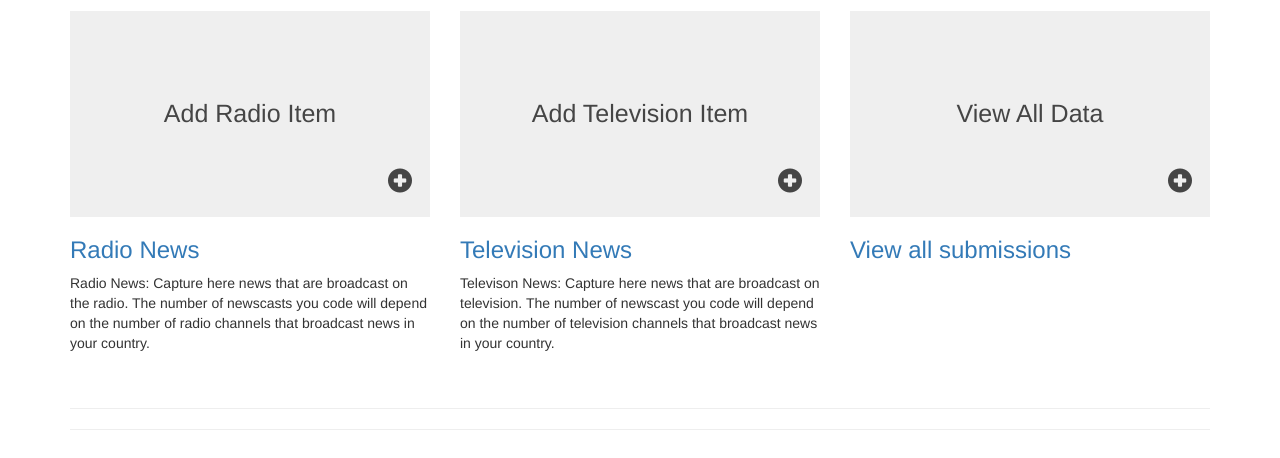
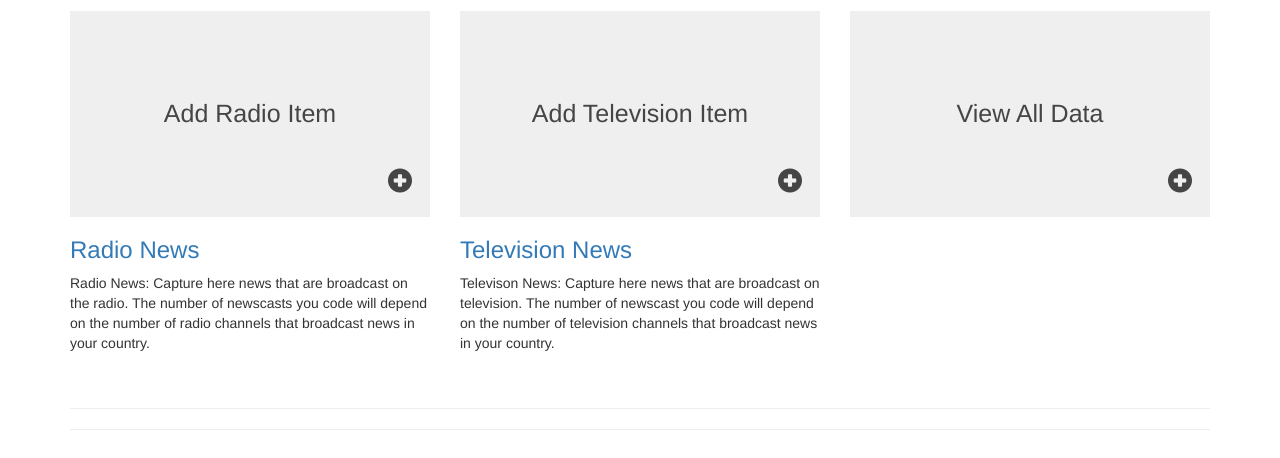
Before and after one commit to CodeForAfrica/gmmp, a Django app: page / in a window 1280 px wide. Shown: the part 548-1006 px from the top of the page. Run offline with Django 3.2, Linux system fonts and the light colour scheme; some libraries are stand-ins or nearby versions.

Commit message:
Tweaked front page
Removed empty link to view all submissions

```diff
--- a/gmmp/templates/index.html
+++ b/gmmp/templates/index.html
@@ -147,9 +147,6 @@
                         <i class="glyphicon glyphicon-plus-sign"></i>
                     </a>
                 </div>
-                <h3>
-                    <a href="#">View all submissions</a>
-                </h3>
             </div>
         </div>
 
```
